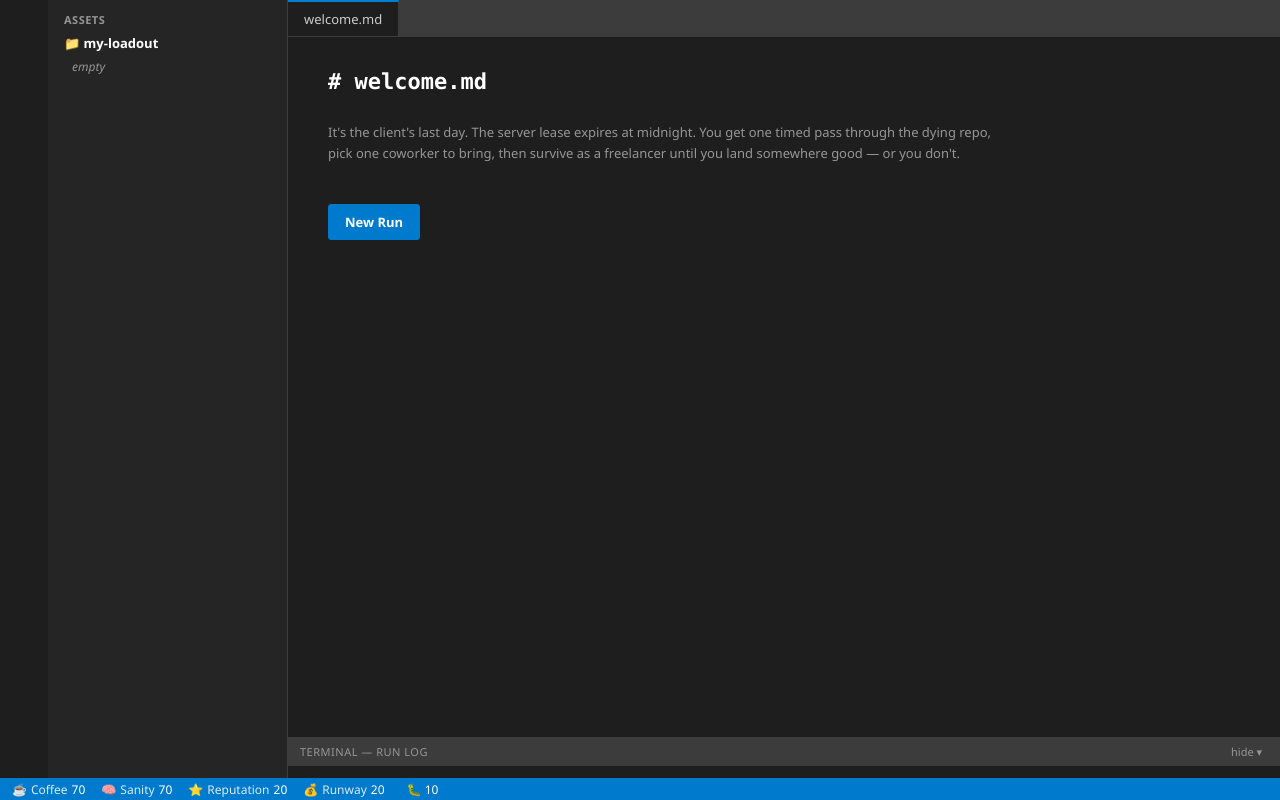
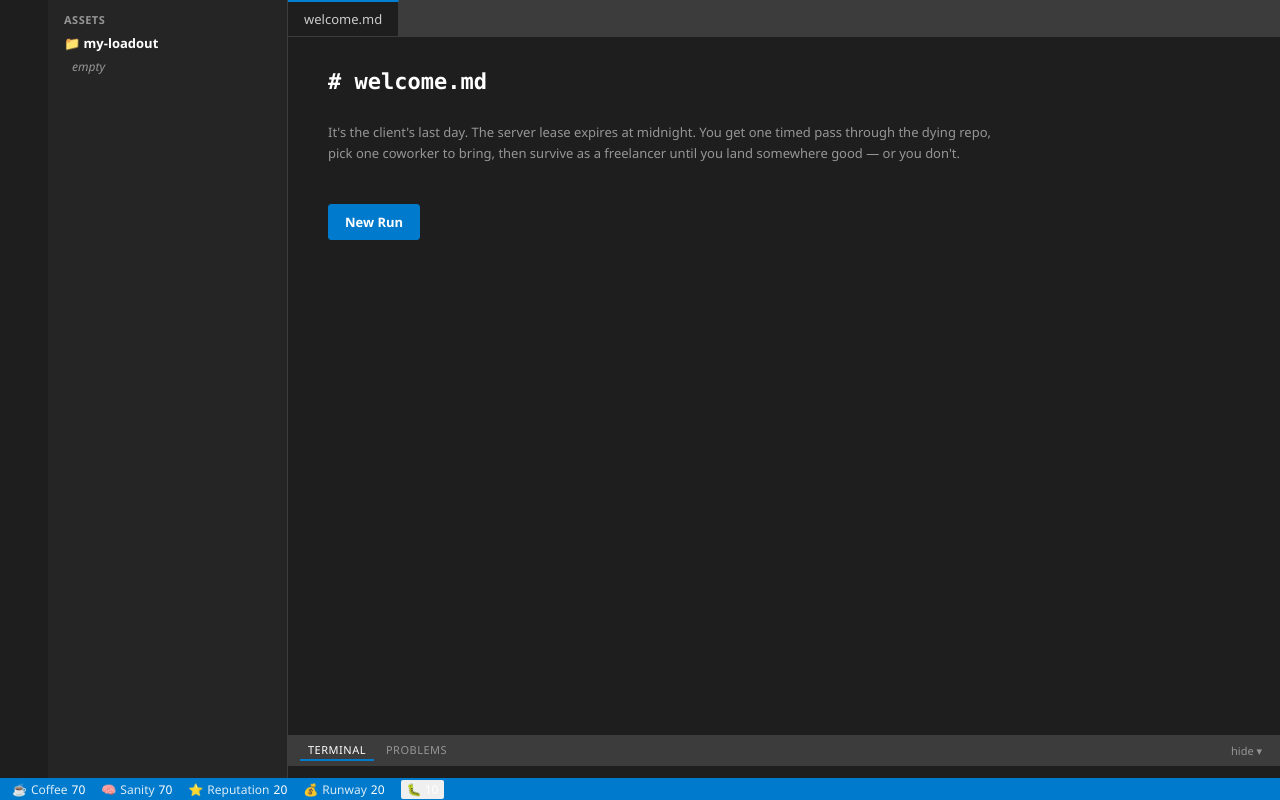
Before and after one commit to ItsSebis/theLastDeploy, a React (Vite) app: page / in a window 1280 px wide. Built offline with nearby package versions, Linux system fonts and the light colour scheme.

Commit message:
feat: make refactor a click-through-the-Problems-badge interaction

```diff
--- /dev/null
+++ b/src/components/shell/ProblemsPanel.tsx
@@ -0,0 +1,33 @@
+import { PROBLEM_FLAVORS } from "../../content/problemFlavors";
+import { useGameStore } from "../../store/gameStore";
+
+export function ProblemsPanel() {
+  const techDebt = useGameStore((s) => s.resources.techDebt);
+  const focusRemaining = useGameStore((s) => s.focusRemaining);
+  const activeIncident = useGameStore((s) => s.activeIncident);
+  const phase = useGameStore((s) => s.phase);
+  const performAction = useGameStore((s) => s.performAction);
+
+  const count = Math.min(PROBLEM_FLAVORS.length, Math.max(1, Math.ceil(techDebt / 10)));
+  const visibleProblems = PROBLEM_FLAVORS.slice(0, count);
+  const canRefactor = phase === "sprint" && focusRemaining >= 1 && !activeIncident;
+
+  if (visibleProblems.length === 0) {
+    return <div className="terminal-line">No problems. Suspicious.</div>;
+  }
+
+  return (
+    <div className="problems-panel">
+      {visibleProblems.map((text) => (
+        <button
+          key={text}
+          className="problem-row"
+          disabled={!canRefactor}
+          onClick={() => performAction("refactor")}
+        >
+          🐛 {text}
+        </button>
+      ))}
+    </div>
+  );
+}
--- a/src/components/shell/TerminalPanel.tsx
+++ b/src/components/shell/TerminalPanel.tsx
@@ -1,32 +1,53 @@
-import { useEffect, useRef, useState } from "react";
+import { useEffect, useRef } from "react";
 import { useGameStore } from "../../store/gameStore";
+import { ProblemsPanel } from "./ProblemsPanel";
 
 export function TerminalPanel() {
   const log = useGameStore((s) => s.log);
-  const [open, setOpen] = useState(true);
+  const open = useGameStore((s) => s.terminalPanelOpen);
+  const activeTab = useGameStore((s) => s.terminalActiveTab);
+  const toggleTerminalPanel = useGameStore((s) => s.toggleTerminalPanel);
+  const setTerminalTab = useGameStore((s) => s.setTerminalTab);
   const bodyRef = useRef<HTMLDivElement>(null);
 
   useEffect(() => {
-    if (!open || !bodyRef.current) return;
+    if (!open || activeTab !== "terminal" || !bodyRef.current) return;
     bodyRef.current.scrollTop = bodyRef.current.scrollHeight;
-  }, [log, open]);
+  }, [log, open, activeTab]);
 
   return (
     <div className="terminal-panel">
       <div className="terminal-header">
-        <span>Terminal — run log</span>
-        <button className="terminal-toggle" onClick={() => setOpen((v) => !v)}>
+        <div className="terminal-tabs">
+          <button
+            className={`terminal-tab ${activeTab === "terminal" ? "active" : ""}`}
+            onClick={() => setTerminalTab("terminal")}
+          >
+            Terminal
+          </button>
+          <button
+            className={`terminal-tab ${activeTab === "problems" ? "active" : ""}`}
+            onClick={() => setTerminalTab("problems")}
+          >
+            Problems
+          </button>
+        </div>
+        <button className="terminal-toggle" onClick={toggleTerminalPanel}>
           {open ? "hide ▾" : "show ▸"}
         </button>
       </div>
       {open && (
         <div className="terminal-body" ref={bodyRef}>
-          {log.map((entry) => (
-            <div className="terminal-line" key={entry.id}>
-              <span className="terminal-line-prefix">$</span>
-              {entry.text}
-            </div>
-          ))}
+          {activeTab === "terminal" ? (
+            log.map((entry) => (
+              <div className="terminal-line" key={entry.id}>
+                <span className="terminal-line-prefix">$</span>
+                {entry.text}
+              </div>
+            ))
+          ) : (
+            <ProblemsPanel />
+          )}
         </div>
       )}
     </div>
--- a/src/components/shell/common/ProblemsBadge.tsx
+++ b/src/components/shell/common/ProblemsBadge.tsx
@@ -1,13 +1,20 @@
+import { useGameStore } from "../../../store/gameStore";
+
 interface ProblemsBadgeProps {
   techDebt: number;
 }
 
 export function ProblemsBadge({ techDebt }: ProblemsBadgeProps) {
+  const setTerminalTab = useGameStore((s) => s.setTerminalTab);
   const severity = techDebt >= 60 ? "error" : techDebt >= 30 ? "warn" : "ok";
 
   return (
-    <span className={`problems-badge ${severity}`} title="Tech Debt (Problems)">
+    <button
+      className={`problems-badge ${severity}`}
+      title="Tech Debt (Problems) — click to refactor"
+      onClick={() => setTerminalTab("problems")}
+    >
       🐛 {techDebt}
-    </span>
+    </button>
   );
 }
--- a/src/styles/components.css
+++ b/src/styles/components.css
@@ -596,3 +596,49 @@
   font-size: 11px;
   padding: 4px 8px;
 }
+
+.terminal-tabs {
+  display: flex;
+  gap: 4px;
+}
+
+.terminal-tab {
+  background: none;
+  border: none;
+  color: var(--vsc-fg-muted);
+  font-size: 11px;
+  text-transform: uppercase;
+  letter-spacing: 0.5px;
+  padding: 2px 8px;
+  border-bottom: 2px solid transparent;
+}
+
+.terminal-tab.active {
+  color: var(--vsc-fg-bright);
+  border-bottom-color: var(--vsc-accent-blue);
+}
+
+.problems-panel {
+  display: flex;
+  flex-direction: column;
+  gap: 4px;
+}
+
+.problem-row {
+  background: none;
+  border: none;
+  text-align: left;
+  color: var(--vsc-fg-default);
+  font-family: var(--vsc-font-mono);
+  font-size: 12px;
+  padding: 2px 0;
+}
+
+.problem-row:hover:not(:disabled) {
+  color: var(--vsc-accent-yellow);
+  background: none;
+}
+
+.problems-badge {
+  border: none;
+}
```
